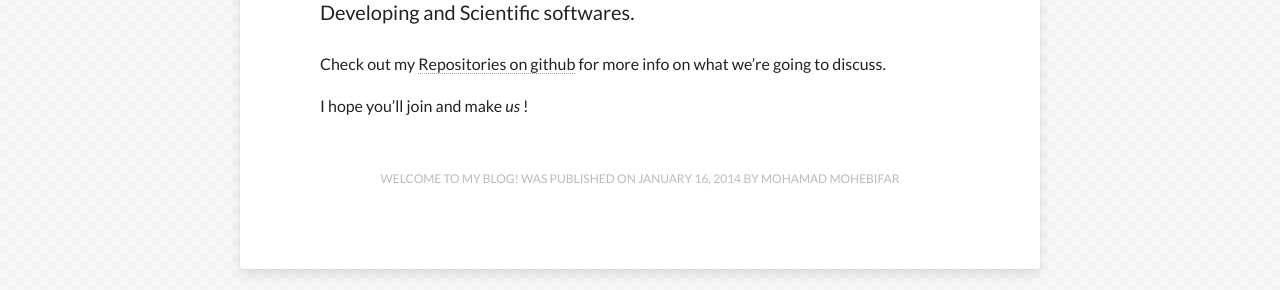
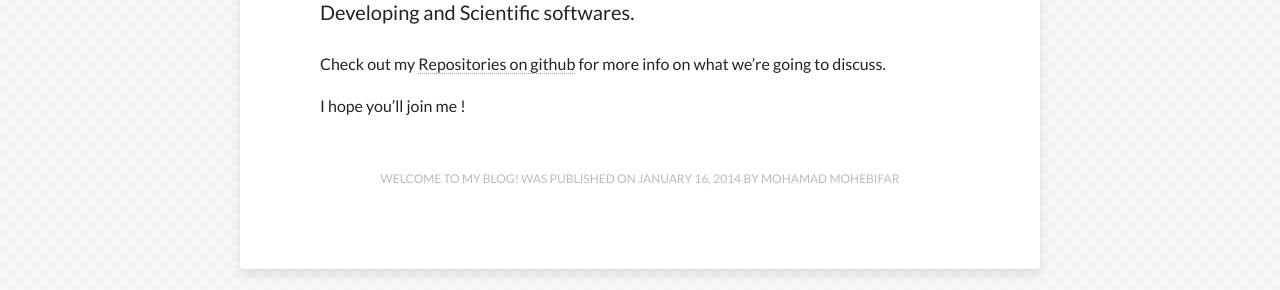
Before and after one commit to mohebifar/mohebifar.ir, a Jekyll site: the page built from _posts/2014-01-15-welcome.markdown, in a window 1280 px wide. Shown: the part 322-612 px from the top of the page. Built offline with Jekyll 4.4.1, drawn with Linux system fonts in a browser that asks for light colours; nearby versions of some CDN libraries.

Commit message:
post update

```diff
--- a/_posts/2014-01-15-welcome.markdown
+++ b/_posts/2014-01-15-welcome.markdown
@@ -9,6 +9,6 @@ Welcome to my blog ! This blog is about Web Technologies, Software Developing an
 
 Check out my [Repositories on github][gh-mohebifar] for more info on what we're going to discuss.
 
-I hope you'll join and make *us* !
+I hope you'll join me !
 
 [gh-mohebifar]: https://github.com/mohebifar?tab=repositories
```
